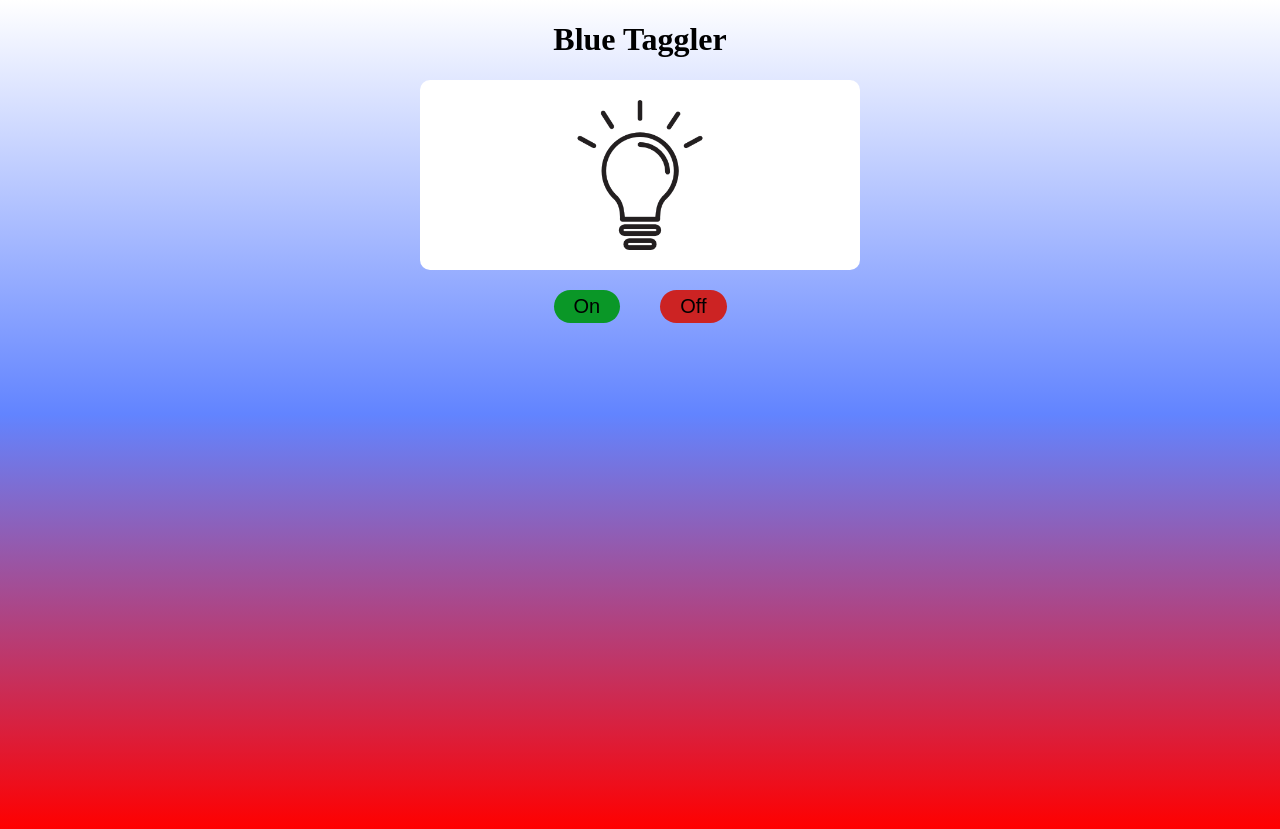
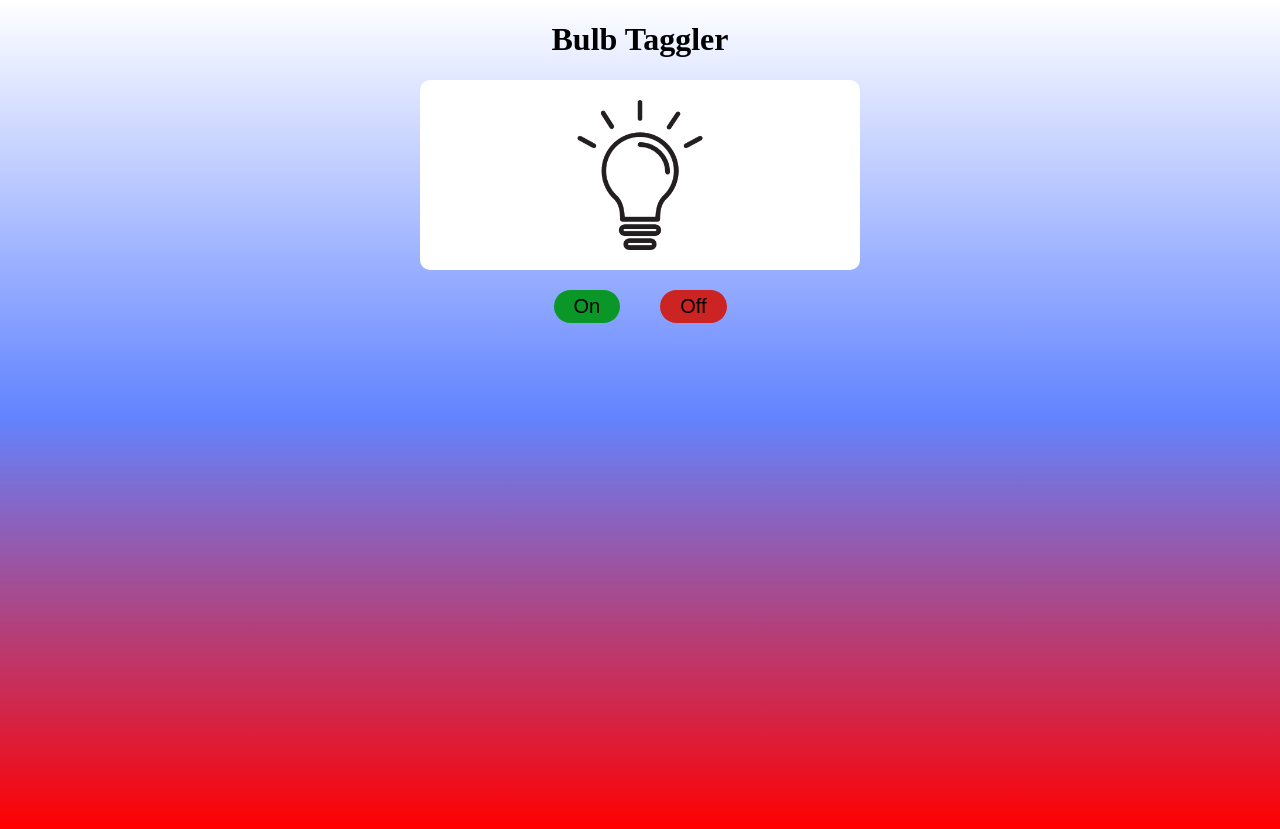
Before and after one commit to sargambarate/Assignment_26, a plain HTML site: page index.html in a window 1280 px wide. Drawn offline with Linux system fonts and the light colour scheme.

Commit message:
add small change

```diff
--- a/index.html
+++ b/index.html
@@ -64,7 +64,7 @@
         </style>
 </head>
 <body>
-    <h1 class="app-title">Blue Taggler</h1>
+    <h1 class="app-title">Bulb Taggler</h1>
     <div class="bulb-container">
     <img src="./img/lightbulb (1).png" class="blue-img" id="bulb">
     </div>
```
